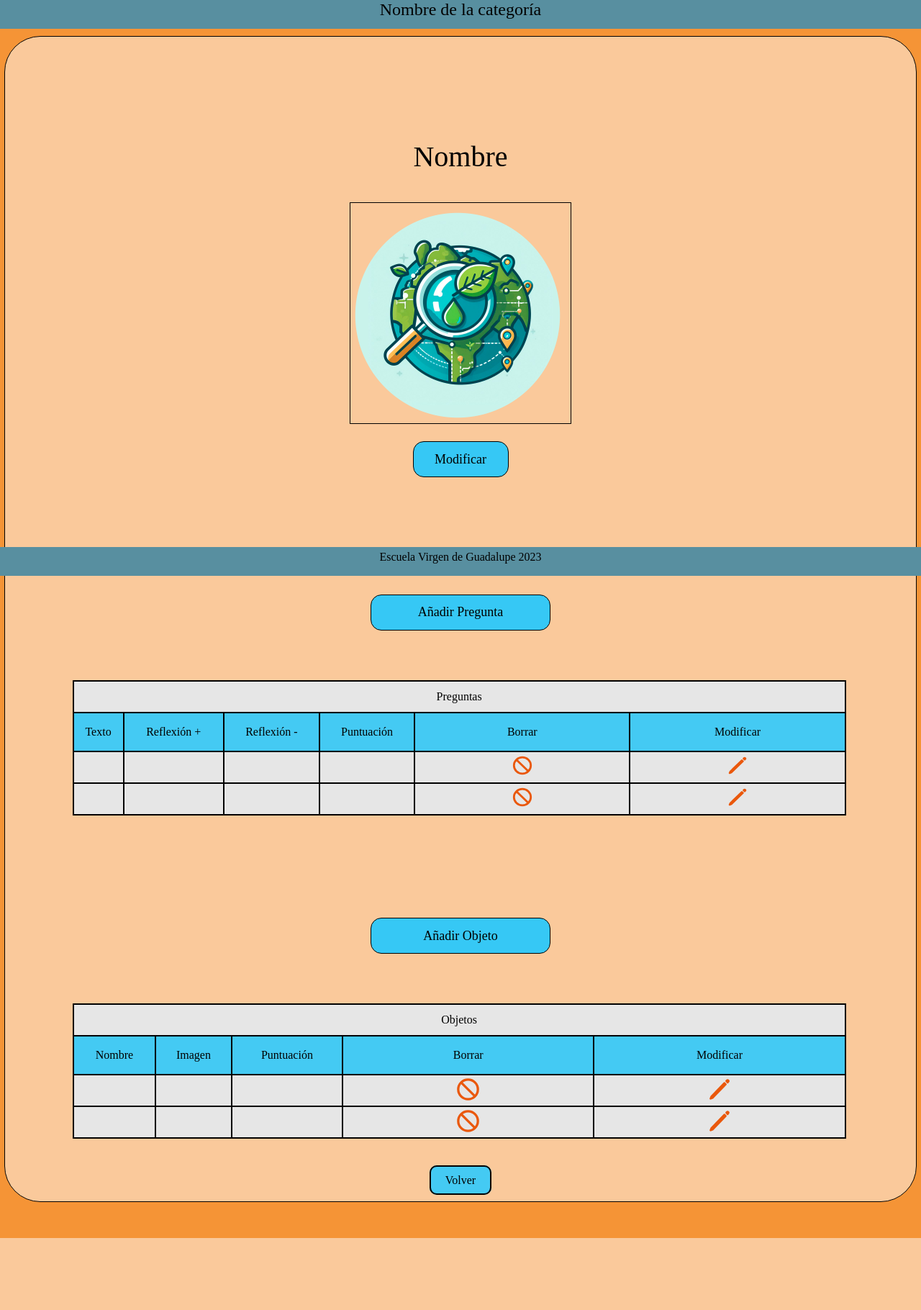
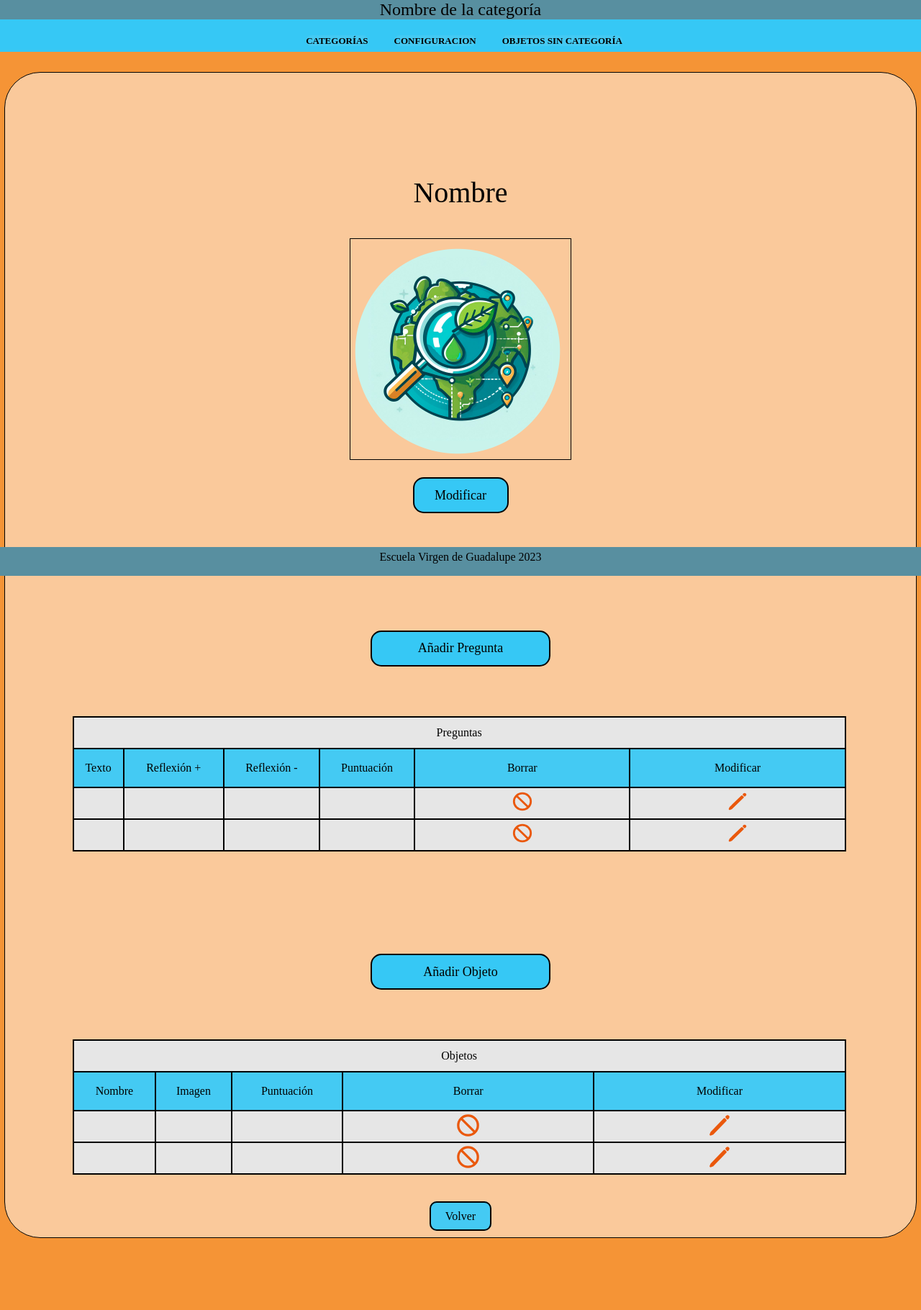
Before and after one commit to CodeLandscape/2324_2DAW_LupaEcoLogica, a PHP site: page /nombre_categoria.html in a window 1280 px wide. Shown: the whole page at 72% size. Before the commit the page ends 1720 px from the top, so only its background shows below. Run offline with PHP 8.4, Linux system fonts and the light colour scheme; some web fonts are replaced.

Commit message:
Agregado nav y cambios en el CSS

```diff
--- a/diseño/mockup/nombre_categoria.html
+++ b/diseño/mockup/nombre_categoria.html
@@ -10,8 +10,16 @@
     </head>
     <body>
         <!--Cabecera de la página-->
-		<header>Nombre de la categoría</header><!-- Insertar con una variable en php!!!-->
-        <main>
+		<header>Nombre de la categoría<!-- Insertar con una variable en php!!!-->
+            <nav>
+                <ul>
+                    <li><a href="#categorias">CATEGORÍAS</a></li>
+                    <li><a href="#configuracion">CONFIGURACION</a></li>
+                    <li><a href="#objetos">OBJETOS SIN CATEGORÍA</a></li>
+                </ul>
+            </nav>
+        </header>
+        <main class="aumentarMargin100">
             <form method='post'>
                 <div id="contenido">
                     <p class="tamFuenteGrande">Nombre</p><!-- Insertar con una variable en php!!!-->
--- a/diseño/mockup/styleCRUD.css
+++ b/diseño/mockup/styleCRUD.css
@@ -14,6 +14,43 @@ header{
     position:fixed;
     font-size: x-large;
 }
+
+nav{
+    width: 100%;
+    text-align:center;
+    background-color: #36C8F5;
+    height: 45px;
+    top: 40;
+    position:fixed;
+}
+
+nav ul {
+    list-style-type: none;
+    text-align: center;
+    line-height: 5px;
+}
+
+nav li {
+    display: inline-block;
+    margin-right: 30px;
+    font-size: 13px;
+}
+
+nav a {
+    text-decoration: none;
+    color: black;
+    font-weight: bold;
+    border: none;
+    padding: 0;
+    transition: color 0.3s;
+}
+
+nav a:hover {
+    background-color: #588FA0;
+    color: white;
+    font-size: 18px;
+}
+
 footer{
     width: 100%;
     text-align:center;
@@ -27,8 +64,6 @@ footer p{
     margin-top: 5px;
 }
 main{
-    margin-top: 50px;
-    margin-bottom: 50px;
     display:flex;
     justify-content: center;
     align-items: center;
@@ -61,7 +96,7 @@ input[type="submit"] , select{
     font-family: 'Agbalumo';
     background-color: #36C8F5;
     border-radius: 15px;
-    border: 1px solid black;
+    border: 2px solid black;
     width: 133px;
     height: 50px;
     font-size: large;
@@ -117,11 +152,6 @@ a {
 	border-radius: 10px;
 }
 
-
-
-#volver{
-    margin-top: 20%;
-}
 #imagenTabla img{
     width: 25%;
     border: 1px solid black;
@@ -161,3 +191,21 @@ select {
     background-color: transparent;
     position:fixed;
 }
+
+#objeto{
+    width: 42.8%;
+}
+
+#respuesta{
+    display: inline-flex;
+}
+
+.aumentarMargin100{
+    margin-top: 100px;
+    margin-bottom: 100px;
+}
+
+.aumentarMargin25{
+    margin-top: 25px;
+    margin-bottom: 25px;
+}
```
Also changed, not shown: diseño/mockup/categoria_tabla.html (+7 -0 lines), diseño/mockup/config.html (+7 -0 lines), diseño/mockup/crear_objeto.html (+8 -1 lines).
